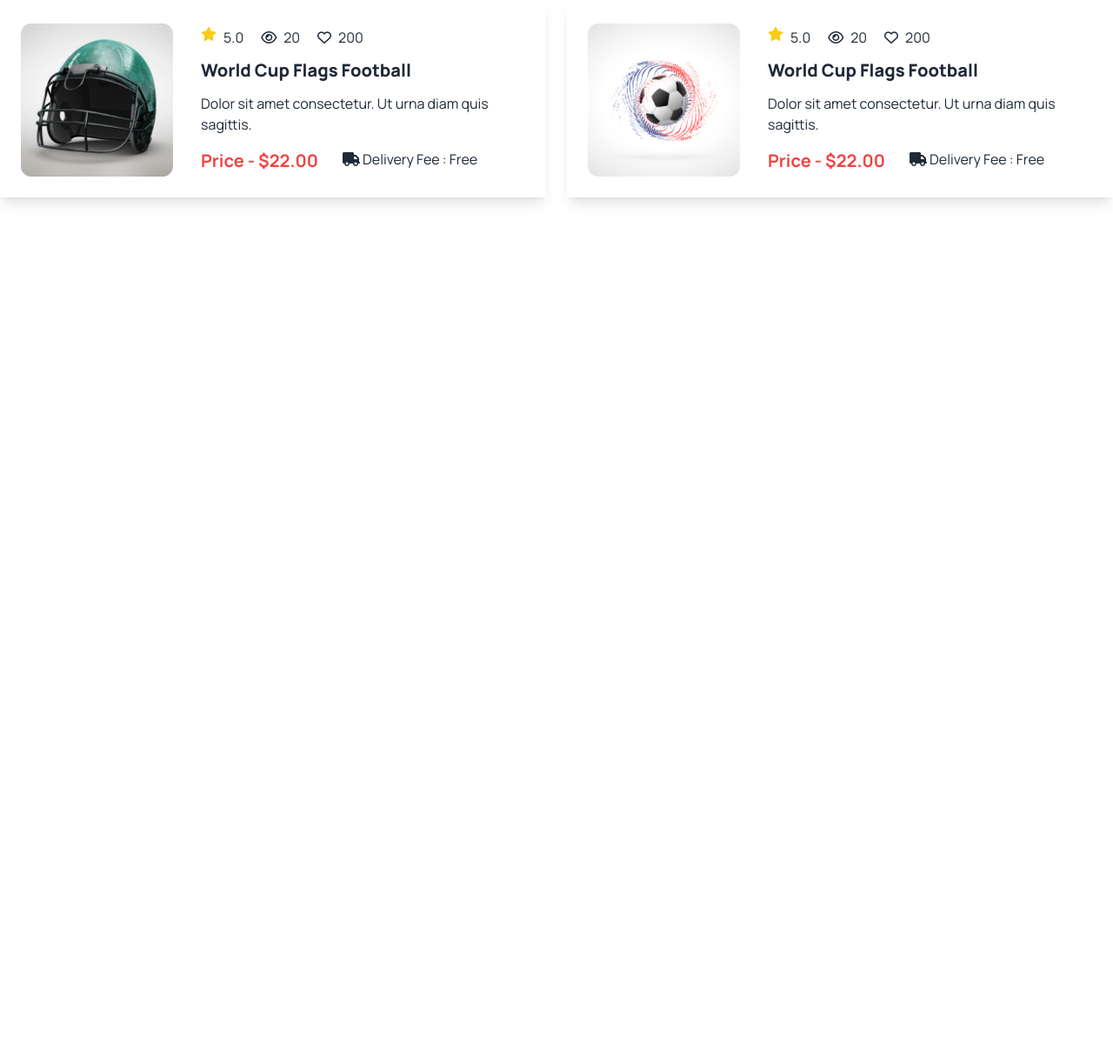
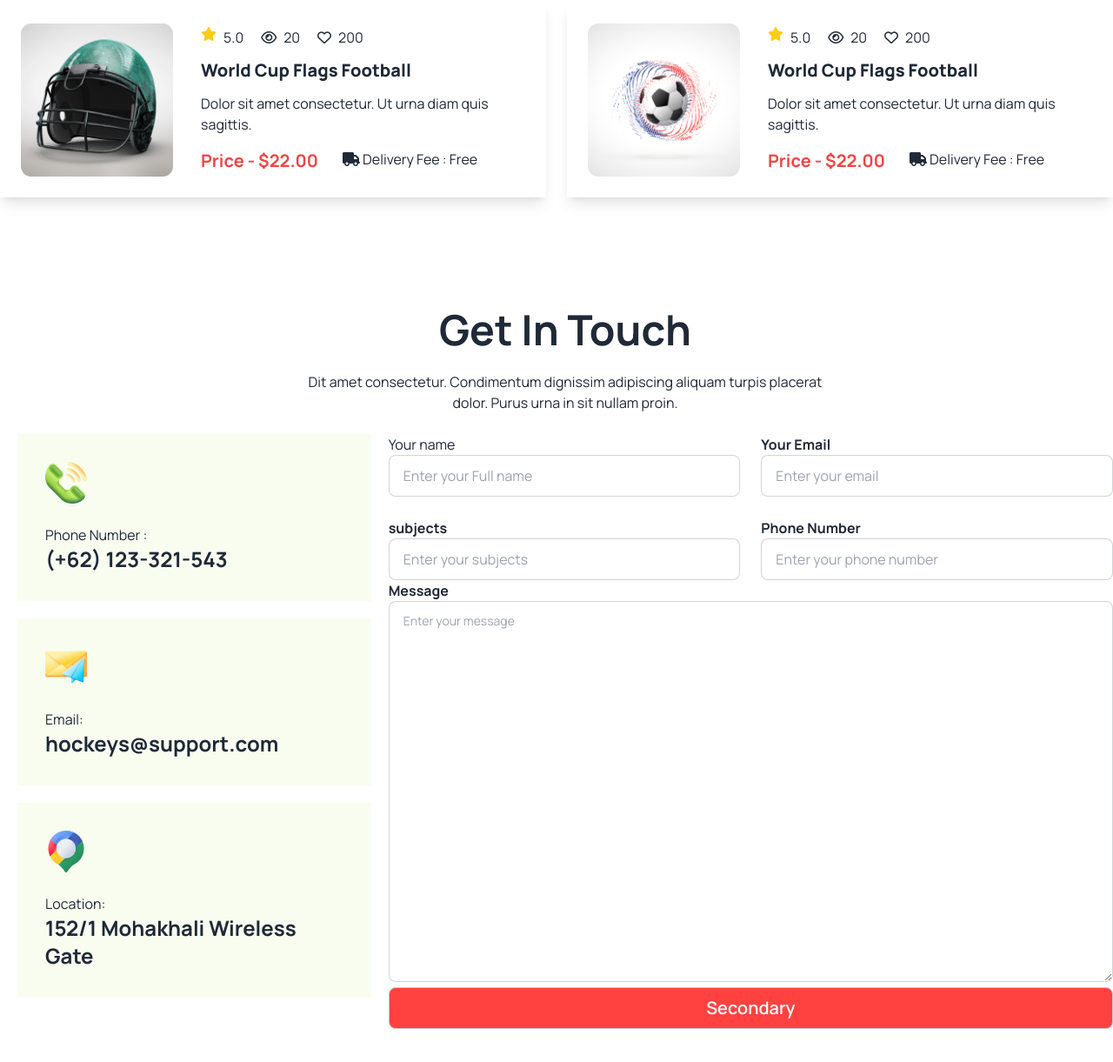
Before and after one commit to mozzammelrobi/hocky-ass-3, a plain HTML site: page index.html in a window 1280 px wide. Shown: the part 4043-5264 px from the top of the page at 87% size. Before the commit the page ends 4366 px from the top, so only its background shows below. Drawn offline with nearby package versions, Linux system fonts and the light colour scheme.

Commit message:
get in touch cpm

```diff
--- a/index.html
+++ b/index.html
@@ -463,6 +463,60 @@
 
             </div>
         </section>
+        <!-- get in touch section -->
+        <section class="my-24">
+            <div class="mt-32 mb-20 2 justify-center items-center pl-5 space-y-6">
+                <h3 class="text-5xl font-bold text-center">Get In Touch</h3>
+                <p class="text-center lg:w-1/2 mx-auto">Dit amet consectetur. Condimentum dignissim adipiscing aliquam
+                 turpis placerat dolor. Purus urna in sit nullam proin. </p>
+                 <div class="grid  gap-5 grid-cols-1 lg:grid-cols-3">
+                    <div class="flex flex-col gap-5">
+                      <div class="bg-[#BCED6D1A] p-8">
+                        <img class="mb-6" src="images/Group 1171275317.png" alt="">
+                        <p class="text[#13131866]">Phone Number : </p>
+                        <H3 class="text-2xl font-bold">(+62) 123-321-543</H3>
+                      </div>
+                      <div class="bg-[#BCED6D1A] p-8">
+                        <img class="mb-6" src="images/Group 1171275318.png" alt="">
+                        <p class="text[#13131866]">Email: </p>
+                        <H3 class="text-2xl font-bold">hockeys@support.com</H3>
+                      </div>
+                      <div class="bg-[#BCED6D1A] p-8">
+                        <img class="mb-6" src="images/Group 1171275321.png" alt="">
+                        <p class="text[#13131866]">Location: </p>
+                        <H3 class="text-2xl font-bold">152/1 Mohakhali Wireless Gate</H3>
+                      </div>
+                    </div>
+                    <div class="lg:col-span-2">
+                       <div class="grid gap-6 grid-cols-1 lg:grid-cols-2">
+
+                        <div>
+                            <label  for="">Your name</label>
+                            <input type="text" placeholder="Enter your Full name" class="input input-bordered w-full " />
+                        </div>
+                       <div>
+                        <label class="font-bold" for="">Your Email</label>
+                        <input type="email" placeholder="Enter your email" class="input input-bordered w-full " />
+                       </div>
+                        <div>
+                            <label class="font-bold" for="">subjects</label>
+                            <input type="text" placeholder="Enter your subjects" class="input input-bordered w-full " />
+                        </div>
+                       <div>
+                        <label class="font-bold" for="">Phone Number</label>
+                        <input type="email" placeholder="Enter your phone number" class="input input-bordered w-full " />
+                       </div>
+                       </div>
+                       <div>
+                        <label class="font-bold" for="">Message</label>
+                        <textarea class="w-full  textarea textarea-bordered " placeholder="Enter your message" rows="15"></textarea>
+                       </div>
+                       <button class="btn text-white text-xl btn-active bg-[#FF4240] w-full">Secondary</button>
+                    </div>
+                 </div>
+
+            </div>
+        </section>
     </main>
 
 </body>
```
